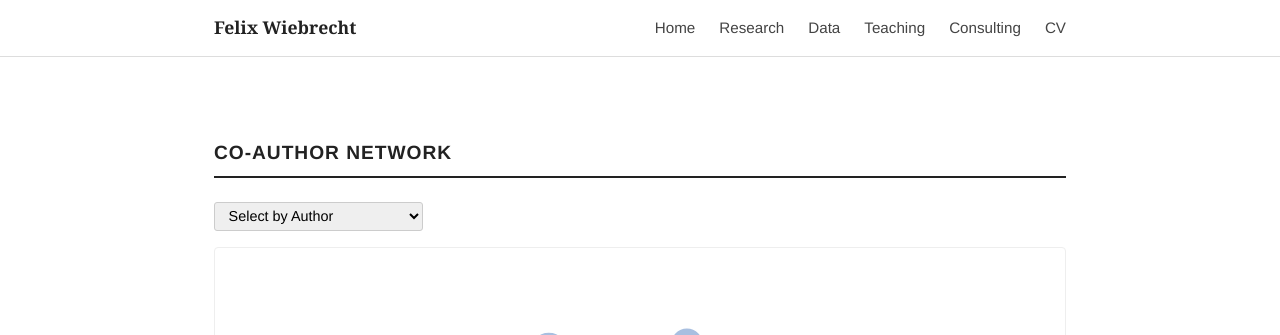
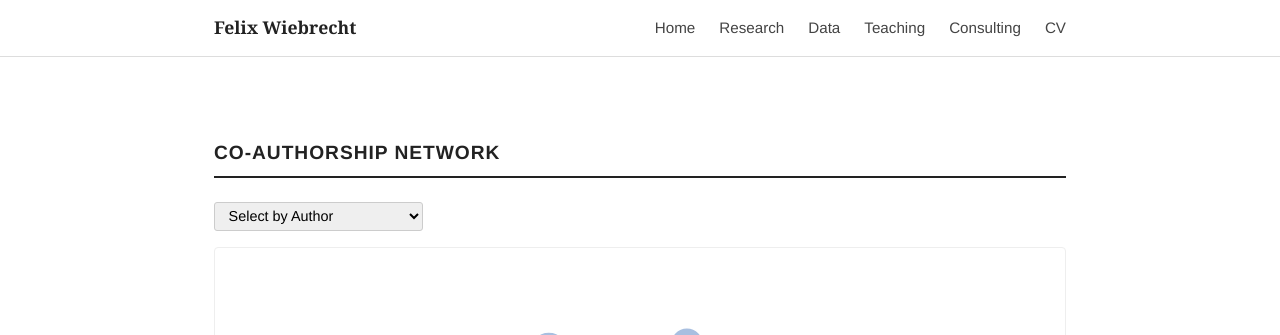
Before and after one commit to felixwiebrecht/felixwiebrecht.github.io, a Jekyll site: the page built from _pages/network.md, in a window 1280 px wide. Shown: the top 335 px of the page. Built offline with Jekyll 4.4.1, drawn with Linux system fonts in a browser that asks for light colours.

```diff
--- a/_pages/network.md
+++ b/_pages/network.md
@@ -4,7 +4,7 @@
 permalink: /network/
 ---
 
-<h2 class="section-title">Co-Author Network</h2>
+<h2 class="section-title">Co-Authorship Network</h2>
 
 <div id="network-controls">
   <select id="author-select">
```
